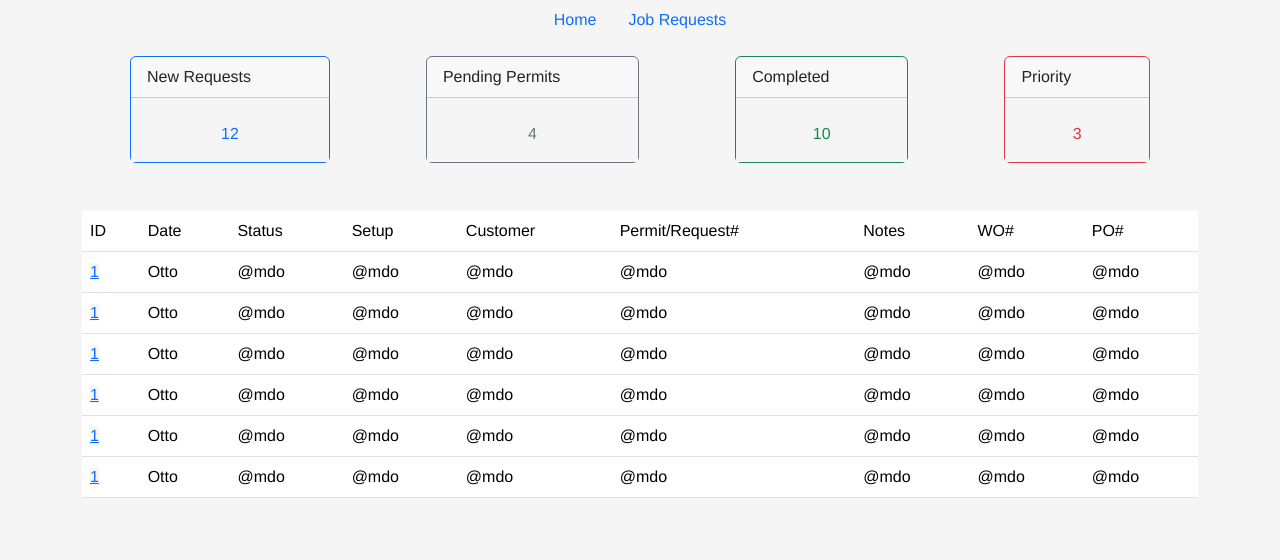
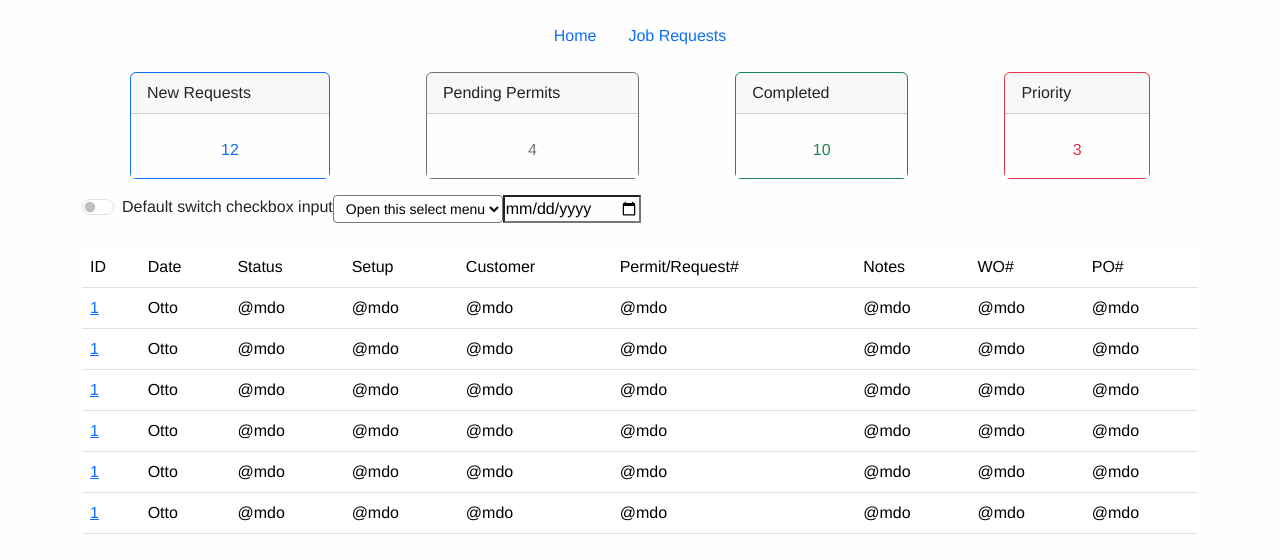
Before and after one commit to doowoncho/PrototypeOrganizational, a Next.js app: page / in a window 1280 px wide. Shown: the top 560 px of the page. Built offline with nearby package versions, Linux system fonts and the light colour scheme; a web font is replaced by a local one.

Commit message:
small button adds

```diff
--- a/src/app/Components/SideBar.js
+++ b/src/app/Components/SideBar.js
@@ -1,7 +1,7 @@
 export default function SideBar() {
   return (
     <div>
-        <ul class="nav justify-content-center">
+        <ul class="nav justify-content-center my-3">
         <li class="nav-item">
             <a class="nav-link active" href="/">Home</a>
         </li>
--- a/src/app/Components/Table.js
+++ b/src/app/Components/Table.js
@@ -2,7 +2,7 @@
 export default function Table() {
   return (
     <div>
-      <div className='container my-5'>
+      <div className='container my-4'>
           <table id="table" className="table table-hover">
             <thead>
                 <tr>
--- a/src/app/globals.css
+++ b/src/app/globals.css
@@ -2,9 +2,14 @@
 @import url('https://fonts.googleapis.com/css2?family=San+Francisco&display=swap');
 *{
   font-family: 'San Francisco', Helvetica, Arial, sans-serif;
-  background-color: rgb(245, 245, 245);
+  background-color: rgb(254, 254, 254);
 }
 
 #table{
   background-color: red;
 }
+
+a{
+  background-color: none;
+  color: black;
+}
--- a/src/app/page.js
+++ b/src/app/page.js
@@ -21,6 +21,19 @@
         <Card borderClass="border-success" header="Completed" content="text-success" num="10"/>
         <Card borderClass="border-danger" header="Priority" content="text-danger" num="3"/>
       </div>
+      <div className='container d-flex'>
+      <div class="form-check form-switch">
+        <input class="form-check-input" type="checkbox" id="flexSwitchCheckDefault"/>
+        <label class="form-check-label" for="flexSwitchCheckDefault">Default switch checkbox input</label>
+      </div>
+        <select class="form-select-sm " aria-label="Default select example">
+          <option selected>Open this select menu</option>
+          <option value="1">One</option>
+          <option value="2">Two</option>
+          <option value="3">Three</option>
+        </select>
+        <input type="date"/>
+      </div>
       <Table></Table>
     </div>
   );
```
